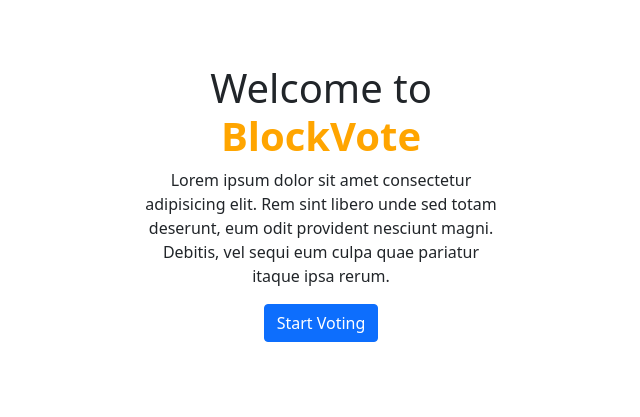
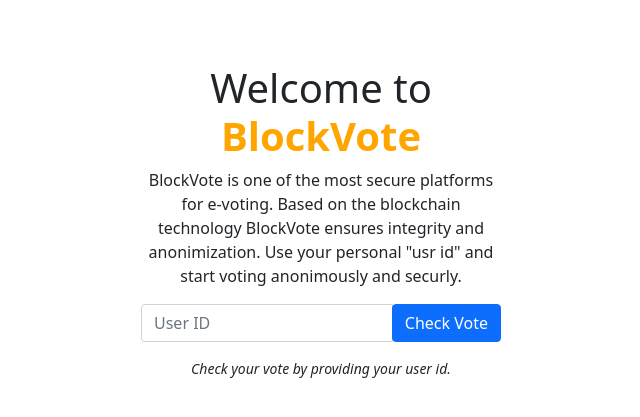
Before and after one commit to georgegiam/BlockVote, a Django app: page / in a window 1280 px wide. Shown: the part 56-473 px from the top of the page, without its empty margins (319-959 px from the left). Run offline with Django 3.2, Linux system fonts and the light colour scheme.

Commit message:
check vote form

```diff
--- a/voting/templates/voting/index.html
+++ b/voting/templates/voting/index.html
@@ -7,10 +7,18 @@ BlockVote
 {% block body %}
 <div class="container text-center" id="main">
     <h1>Welcome to <b style="color: orange;">BlockVote</b></h1>
-    <p>Lorem ipsum dolor sit amet consectetur adipisicing elit.
-        Rem sint libero unde sed totam deserunt, eum odit provident
-        nesciunt magni. Debitis, vel sequi eum culpa quae pariatur
-        itaque ipsa rerum.</p>
-    <a class="btn btn-primary" href="{% url 'vote' %}" role="button">Start Voting</a>
+    <p>BlockVote is one of the most secure platforms for e-voting.
+        Based on the blockchain technology BlockVote ensures integrity and anonimization.
+        Use your personal "usr id" and start voting anonimously and securly.</p>
+
+        <form class="form-inline" action="#" method="POST">
+            <div class="input-group mb-3">
+                <input type="text" class="form-control" id="voter_id" placeholder="User ID">
+                <div class="input-group-append">
+                    <button class="btn btn-primary" type="submit">Check Vote</button>
+                </div>
+            </div>
+            <small><i>Check your vote by providing your user id.</i></small>
+        </form>
 </div>
 {% endblock %}
```
